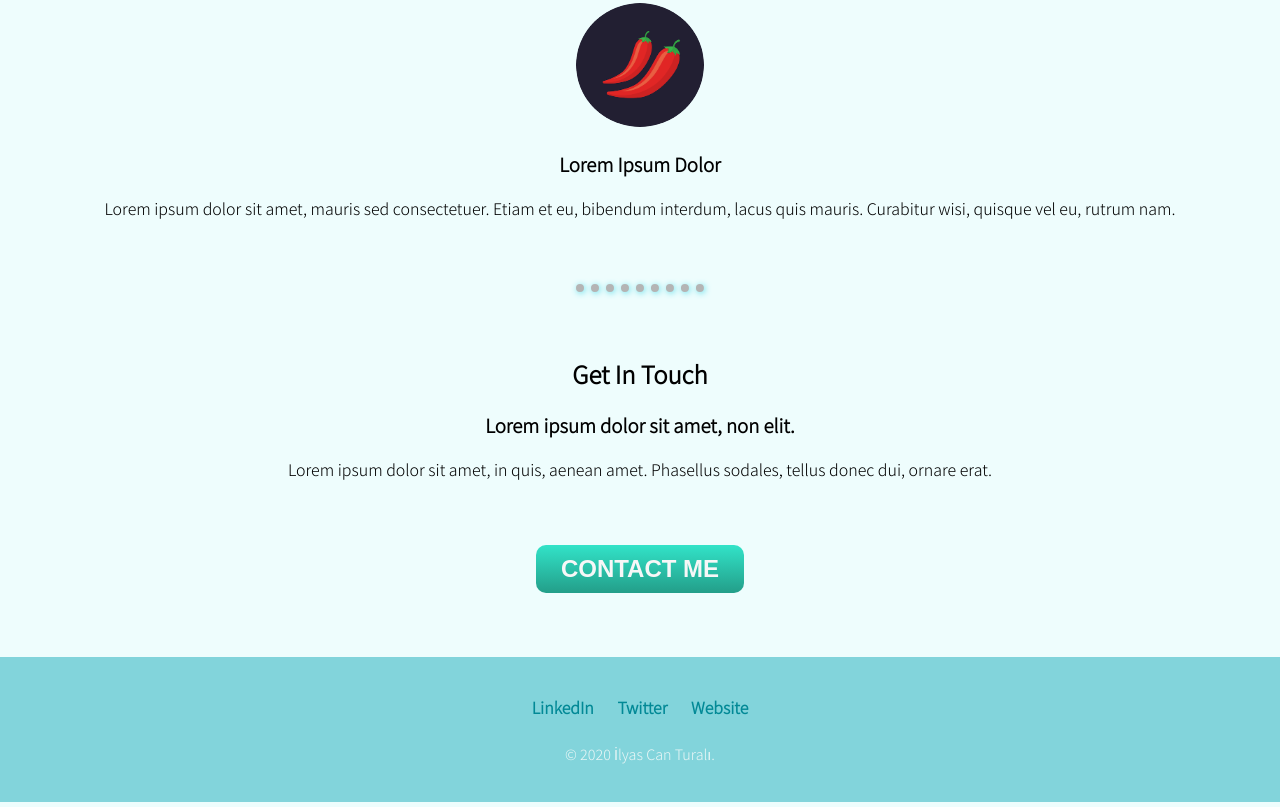
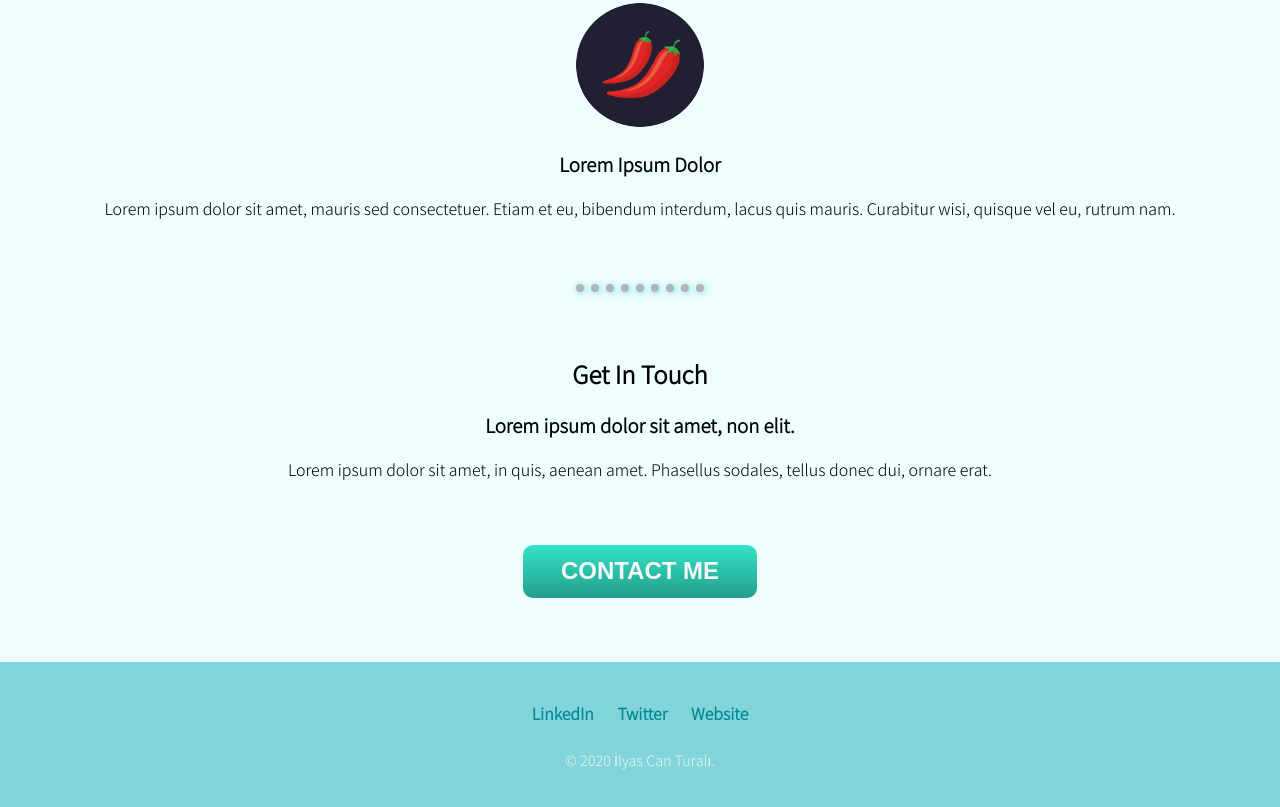
Before and after one commit to ilyascant/cv, a plain HTML site: page index.html in a window 1280 px wide. Shown: the part 1273-2080 px from the top of the page. Drawn offline with Linux system fonts and the light colour scheme.

Commit message:
Update style.css

```diff
--- a/css/style.css
+++ b/css/style.css
@@ -91,7 +91,7 @@ a:hover {
   font-family: Arial;
   color: #f7f7f7;
   font-size: 24px;
-  padding: 10px 25px 10px 25px;
+  padding: 1% 3% 1% 3%;
   text-decoration: none;
   display: block;
   width: fit-content;
```
